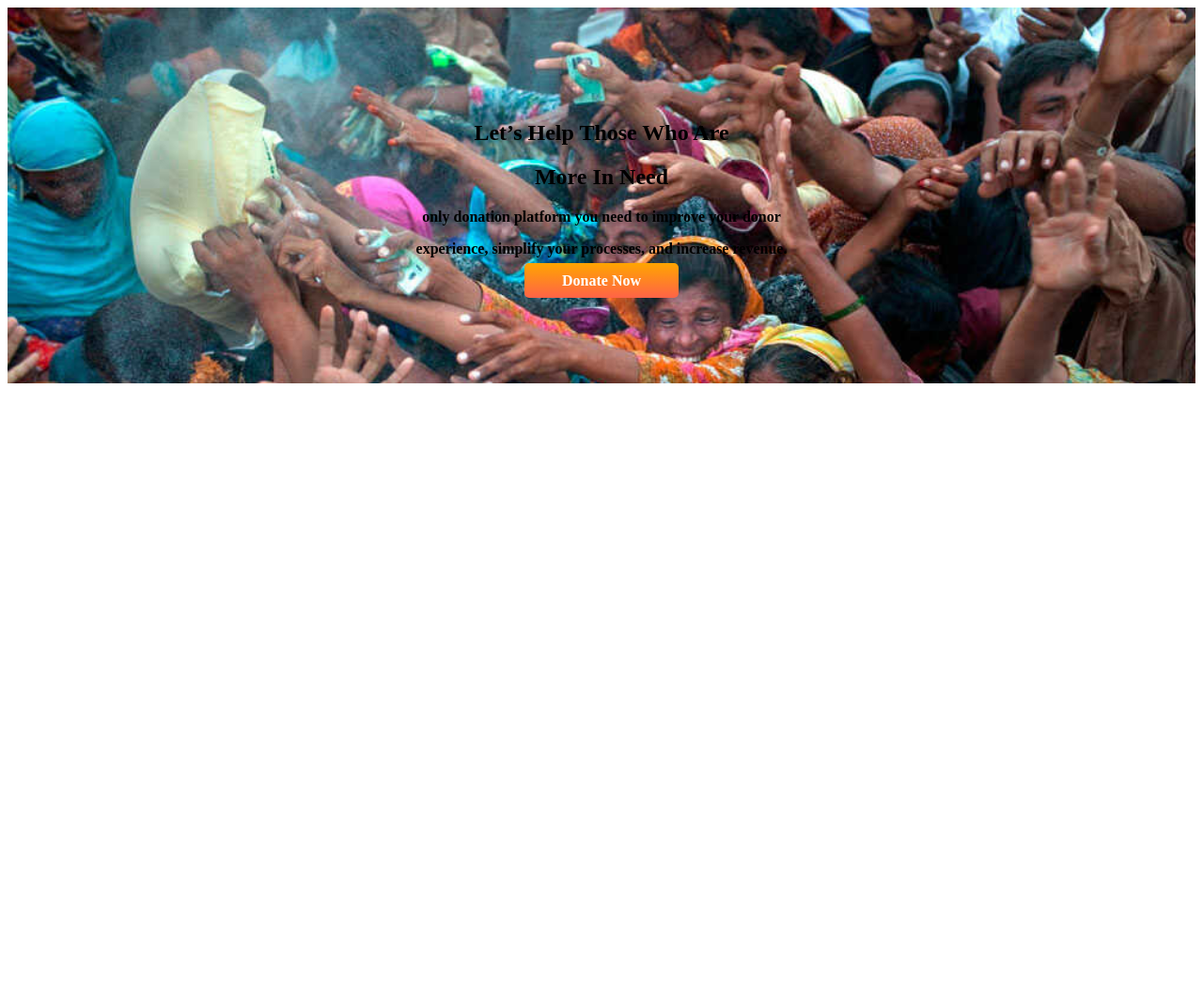
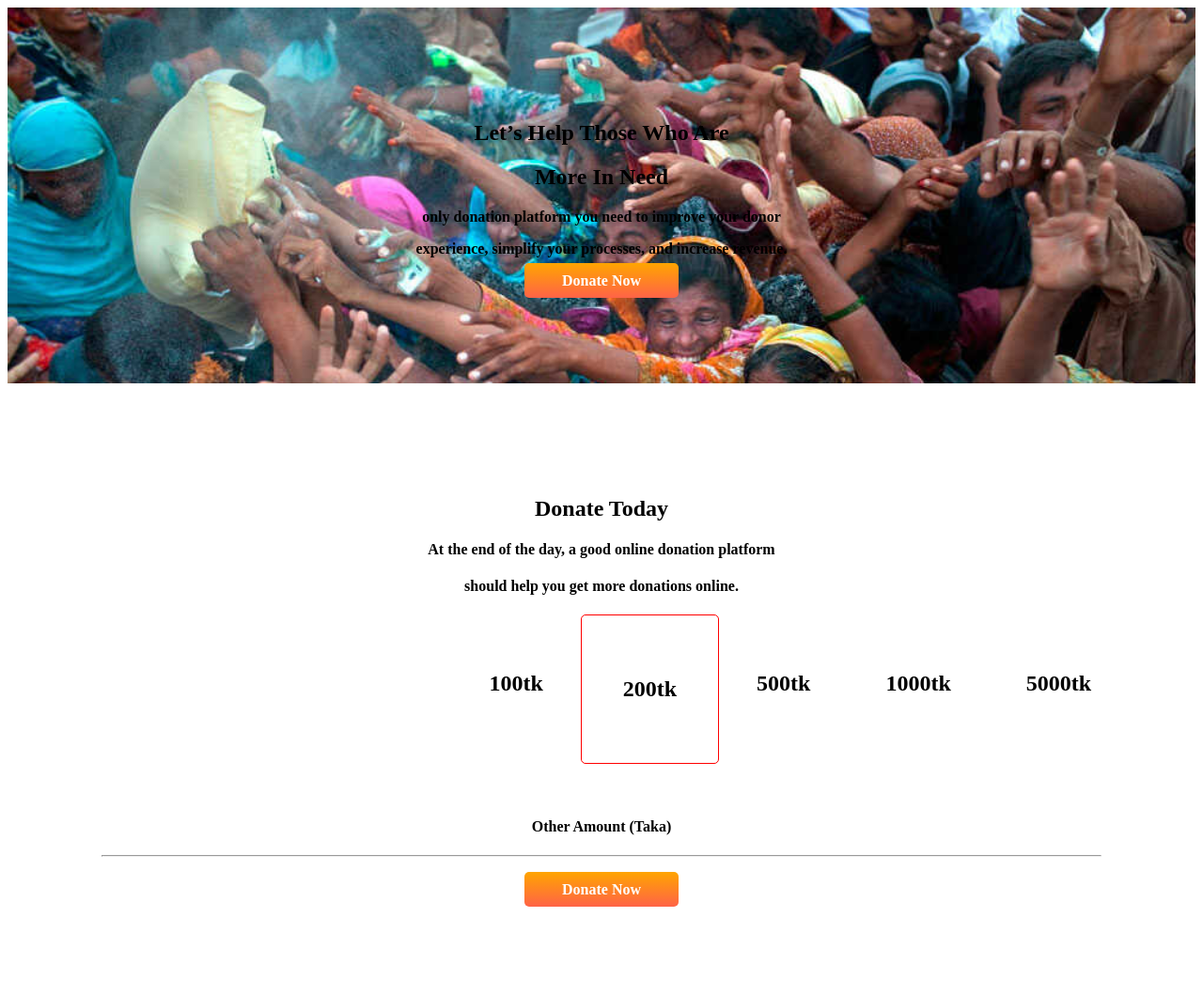
Before and after one commit to tuhanurhaquetalha/donate-people, a plain HTML site: page index.html in a window 1280 px wide. Shown: the whole page at 94% size. Before the commit the page ends 800 px from the top, so only its background shows below. Drawn offline with Linux system fonts and the light colour scheme.

Commit message:
middle banner

```diff
--- a/index.html
+++ b/index.html
@@ -1,5 +1,6 @@
 <!DOCTYPE html>
 <html lang="en">
+
 <head>
   <meta charset="UTF-8">
   <meta http-equiv="X-UA-Compatible" content="IE=edge">
@@ -7,11 +8,12 @@
   <title>Donate NGO</title>
   <link rel="stylesheet" href="style.css">
 </head>
+
 <body>
   <section class="full-width">
     <div class="middle">
-    <h1>Let’s Help Those Who Are </h1>
-    <h1>More In Need</h1>
+      <h1><strong>Let’s Help Those Who Are</strong> </h1>
+      <h1><strong>More In Need</strong></h1>
       <p> <strong>only donation platform you need to improve your donor</strong></p>
       <p><strong>experience, simplify your processes, and increase revenue.</strong></p>
       <a class="link-button" target="_blank" href="http://127.0.0.1:5500/index.html">Donate Now</a>
@@ -19,5 +21,31 @@
 
 
   </section>
+  <Section class="donate">
+    <h1> <strong>Donate Today</strong></h1>
+    <h4>
+      <p>At the end of the day, a good online donation platform </p>
+    </h4>
+    <h4>
+      <p> should help you get more donations online. </p>
+    </h4>
+    <div class="adjust">
+      <div class="adjust1"><h1>100tk</h1></div>
+      <div class="color">
+        <strong><div class="adjust1"><h1>200tk</h1></div></strong>
+      </div>
+
+      <div class="adjust1"><h1>500tk</h1></div>
+      <div class="adjust1"><h1>1000tk</h1></div>
+      <div class="adjust1"><h1>5000tk</h1></div>
+
+
+    </div><br><br>
+    <h4>Other Amount (Taka)</h4>
+    <hr><br>
+    <a class="link-button1"target="_blank" href="http://127.0.0.1:5500/index.html">Donate Now</a>
+
+  </Section>
 </body>
+
 </html>
--- a/style.css
+++ b/style.css
@@ -27,3 +27,39 @@
     font-weight: 700;
 
 }
+
+.donate {
+    padding: 100px;
+    text-align: center;
+}
+
+.adjust {
+    display: flex;
+    text-align: center;
+
+    margin-left: 35%;
+    margin-top: 0%;
+}
+
+.adjust1 {
+    display: flex;
+    text-align: center;
+    padding: 40px;
+    ;
+    margin-left: ;
+
+
+}
+.color{
+    border: 0.5px solid red;
+    padding: 5px 4px;
+    border-radius: 5px;
+}
+.link-button1{
+    text-decoration: none;
+    color: white;
+    padding: 10px 40px;
+    border-radius: 5px;
+    background-image: linear-gradient(orange, tomato);
+    font-weight: 700;
+}
```
Lines whose indentation alone changed are shown as unchanged.
